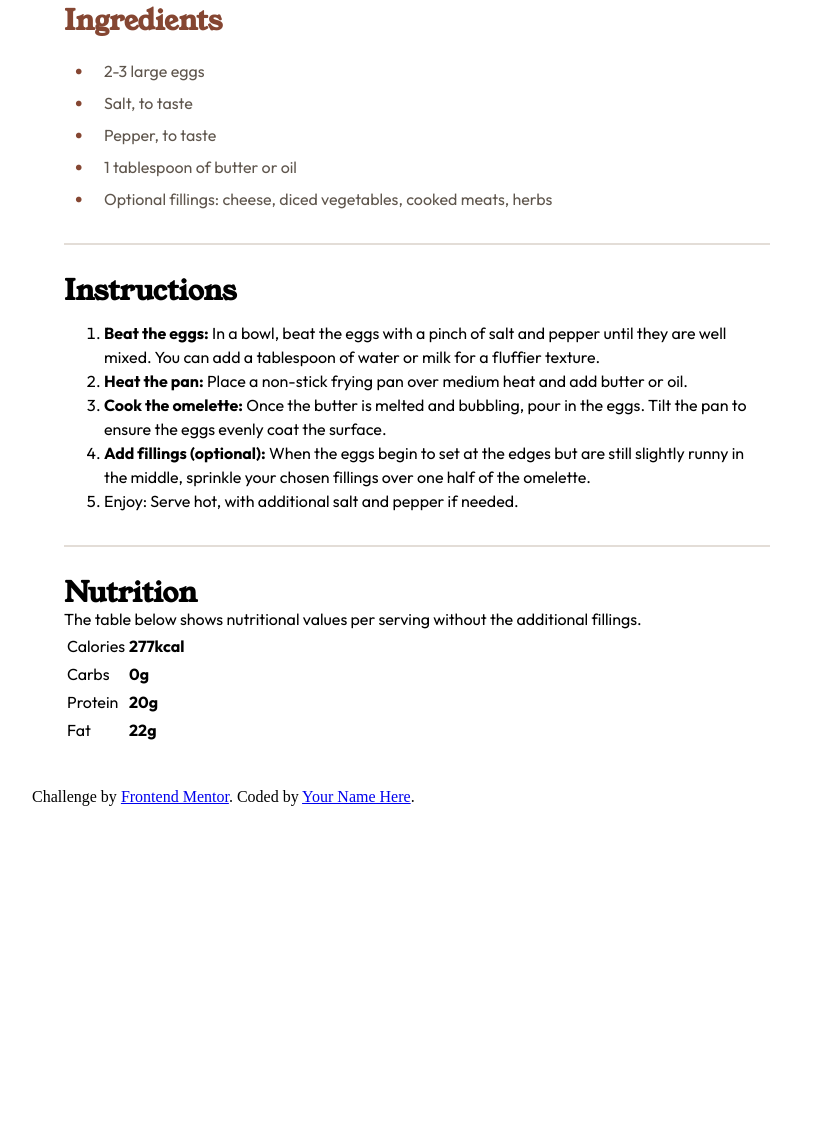
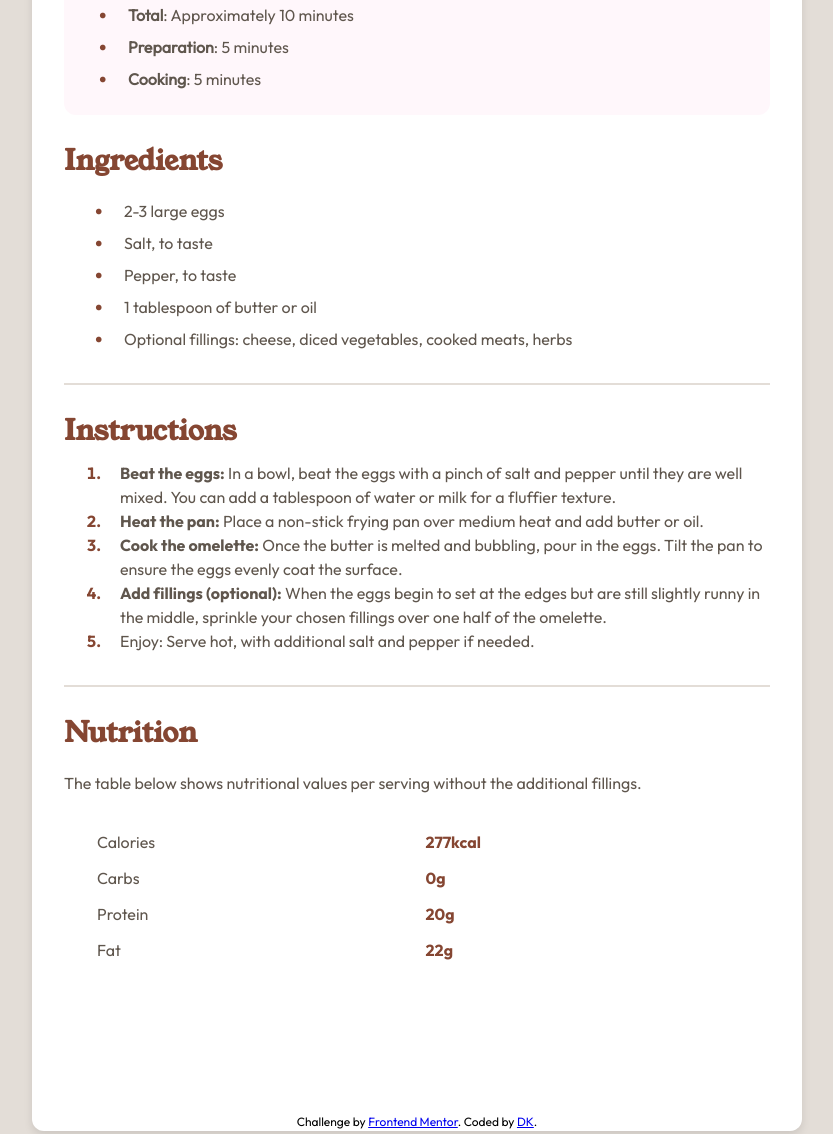
Before and after one commit to dayu420/Recipe-omelette-page, a plain HTML site: page index.html in a window 1280 px wide. Shown: the part 729-1863 px from the top of the page, without its empty margins (223-1056 px from the left). Before the commit the page ends 1538 px from the top, so only its background shows below. Drawn offline with Linux system fonts and the light colour scheme.

Commit message:
Added Instructions, nutrition section styles

```diff
--- a/index.html
+++ b/index.html
@@ -23,6 +23,7 @@
   </head>
   <body>
     <div class="wrapper">
+      <div class="recipe-card">
         <header>
           <img
             src="./assets/images/image-omelette.jpeg"
@@ -33,9 +34,9 @@
           <section class="heading-section mb-32">
             <h1 class="page-heading text-preset-1">Simple Omelette Recipe</h1>
             <p class="recipe-description text-preset-4">
-            An easy and quick dish, perfect for any meal. This classic omelette
-            combines beaten eggs cooked to perfection, optionally filled with
-            your choice of cheese, vegetables, or meats.
+              An easy and quick dish, perfect for any meal. This classic
+              omelette combines beaten eggs cooked to perfection, optionally
+              filled with your choice of cheese, vegetables, or meats.
             </p>
           </section>
           <section class="preparation-section mb-32">
@@ -55,8 +56,12 @@
           <section class="ingredients-section mb-32">
             <h2 class="ingredients-title text-preset-2">Ingredients</h2>
             <ul class="ingredients-list">
-            <li class="ingredients-list-item text-preset-4">2-3 large eggs</li>
-            <li class="ingredients-list-item text-preset-4">Salt, to taste</li>
+              <li class="ingredients-list-item text-preset-4">
+                2-3 large eggs
+              </li>
+              <li class="ingredients-list-item text-preset-4">
+                Salt, to taste
+              </li>
               <li class="ingredients-list-item text-preset-4">
                 Pepper, to taste
               </li>
@@ -73,14 +78,14 @@
             <h2 class="instructions-title text-preset-2">Instructions</h2>
             <ol class="instructions-list">
               <li class="instructions-list-item text-preset-4">
-              <span class="text-preset-5">Beat the eggs:</span> In a bowl, beat
-              the eggs with a pinch of salt and pepper until they are well
-              mixed. You can add a tablespoon of water or milk for a fluffier
-              texture.
+                <span class="text-preset-5">Beat the eggs:</span> In a bowl,
+                beat the eggs with a pinch of salt and pepper until they are
+                well mixed. You can add a tablespoon of water or milk for a
+                fluffier texture.
               </li>
               <li class="instructions-list-item text-preset-4">
-              <span class="text-preset-5">Heat the pan:</span> Place a non-stick
-              frying pan over medium heat and add butter or oil.
+                <span class="text-preset-5">Heat the pan:</span> Place a
+                non-stick frying pan over medium heat and add butter or oil.
               </li>
               <li class="instructions-list-item text-preset-4">
                 <span class="text-preset-5">Cook the omelette:</span> Once the
@@ -89,9 +94,9 @@
               </li>
               <li class="instructions-list-item text-preset-4">
                 <span class="text-preset-5">Add fillings (optional):</span> When
-              the eggs begin to set at the edges but are still slightly runny in
-              the middle, sprinkle your chosen fillings over one half of the
-              omelette.
+                the eggs begin to set at the edges but are still slightly runny
+                in the middle, sprinkle your chosen fillings over one half of
+                the omelette.
               </li>
               <li class="instructions-list-item text-preset-4">
                 Enjoy: Serve hot, with additional salt and pepper if needed.
@@ -128,11 +133,15 @@
         <footer class="page-footer">
           <div class="attribution">
             Challenge by
-          <a href="https://www.frontendmentor.io?ref=challenge" target="_blank"
+            <a
+              href="https://www.frontendmentor.io?ref=challenge"
+              target="_blank"
               >Frontend Mentor</a
-          >. Coded by <a href="#">Your Name Here</a>.
+            >. Coded by
+            <a href="https://www.frontendmentor.io/profile/dayu420">DK</a>.
           </div>
         </footer>
       </div>
+    </div>
   </body>
 </html>
--- a/style.css
+++ b/style.css
@@ -57,6 +57,7 @@
   line-height: 100%;
   letter-spacing: 0px;
   font-family: "Young Serif Regular", serif;
+  color: var(--brown-800);
 }
 
 .text-preset-3 {
@@ -86,7 +87,24 @@
   margin-bottom: 32px;
 }
 
-/* General */
+/* Page wrapper */
+.wrapper {
+  padding: 64px 76px;
+  display: flex;
+  flex-direction: column;
+  justify-content: center;
+  align-items: center;
+  background-color: var(--stone-100);
+  min-height: 250vh;
+}
+
+.recipe-card {
+  /* margin-top: 150px; */
+  background-color: var(--white);
+  border-radius: 12px;
+  box-shadow: 0px 4px 8px rgba(0, 0, 0, 0.1);
+  overflow: hidden;
+}
 
 main {
   padding: 40px 32px;
@@ -97,11 +115,17 @@ section:not(:last-of-type) {
 }
 
 /* Heading section */
-
+/* header img {
+  border-radius: 12px;
+} */
 .page-heading {
+  color: var(--stone-900);
   margin-bottom: 24px;
 }
 
+.recipe-description {
+  color: var(--stone-600);
+}
 /* Preparation section */
 
 .preparation-section {
@@ -148,13 +172,13 @@ section:not(:last-of-type) {
 
 .ingredients-list {
   list-style: none;
-  padding-left: 20px;
+  list-style-position: inside;
   color: var(--stone-600);
 }
 
 .ingredients-list-item {
   position: relative;
-  margin-left: 20px; /* Space for the custom bullet */
+  margin-left: 20px;
 }
 
 .ingredients-list-item::before {
@@ -164,8 +188,64 @@ section:not(:last-of-type) {
   position: absolute;
   left: -30px;
 }
+
 .ingredients-list-item:not(:last-of-type) {
   margin-bottom: 8px;
+}
+
+/* Instructions section */
+
+.instructions-list {
+  color: var(--stone-600);
+  list-style-position: outside;
+}
+
+.instructions-list-item::marker {
+  color: var(--brown-800);
+  font-size: 16px;
+  line-height: 150%;
+  letter-spacing: 0px;
+  font-family: "Outfit Bold", serif;
+}
+
+.instructions-list-item {
+  padding-left: 16px;
+}
+
+/* Nutrition section */
+
+.nutrition-table {
+  width: 100%;
+  padding: 0 32px;
+  /* border-collapse: collapse; */
+  border-spacing: 0 10px;
+}
+
+.nutrition-table-data {
+  text-align: left;
+  /* padding-left: 25px; */
+  color: var(--stone-600);
+}
+
+.nutrition-table-description {
+  margin: 24px 0;
+  color: var(--stone-600);
+}
+
+.nutrition-table-data:nth-child(even) {
+  margin-left: 16px;
+  color: var(--brown-800);
+}
+
+/* Page footer */
+
+.page-footer {
+  margin-top: 100px;
+  text-align: center;
+  font-size: 12px;
+  line-height: 150%;
+  letter-spacing: 0px;
+  font-family: "Outfit Regular", serif;
 }
 
 /* Hr line */
```
Lines whose indentation alone changed are shown as unchanged.
